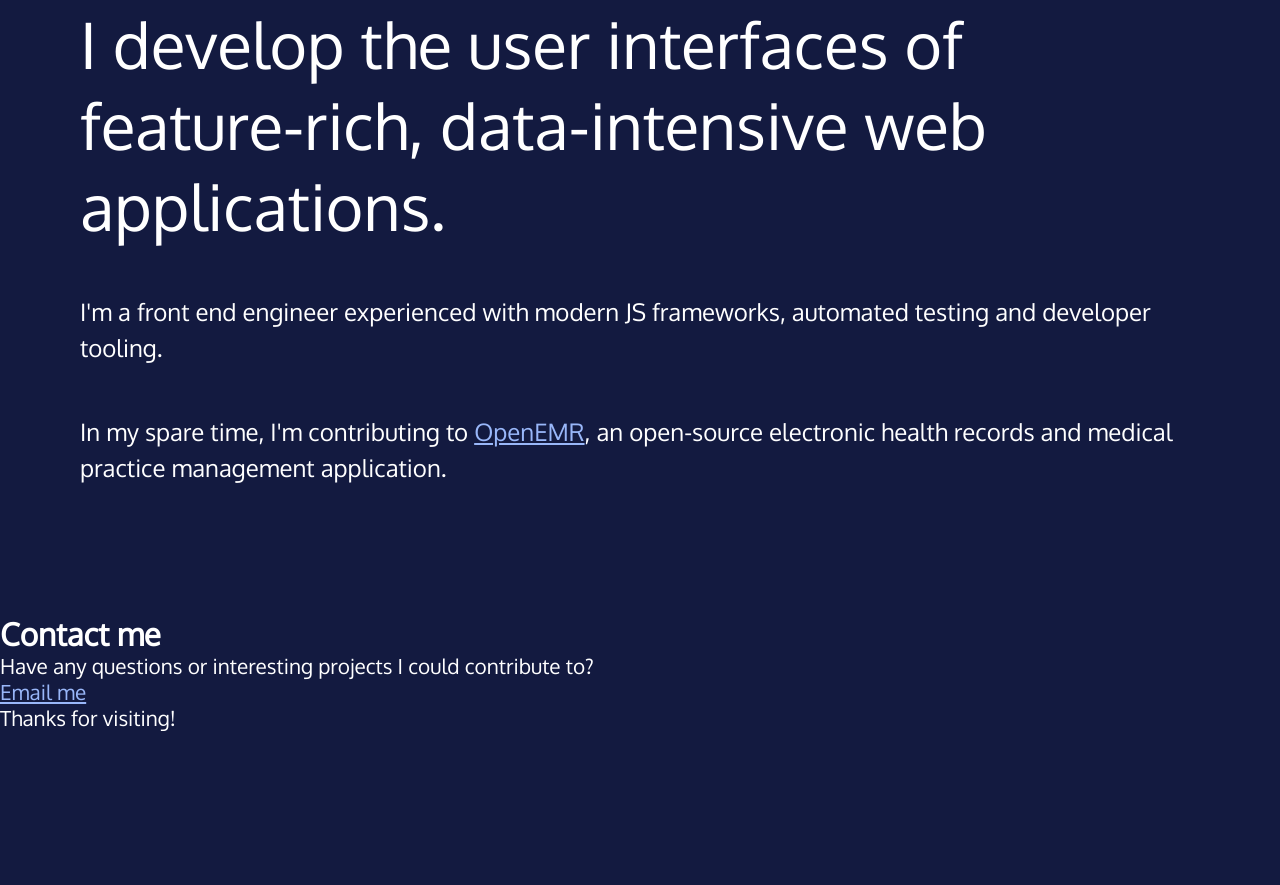
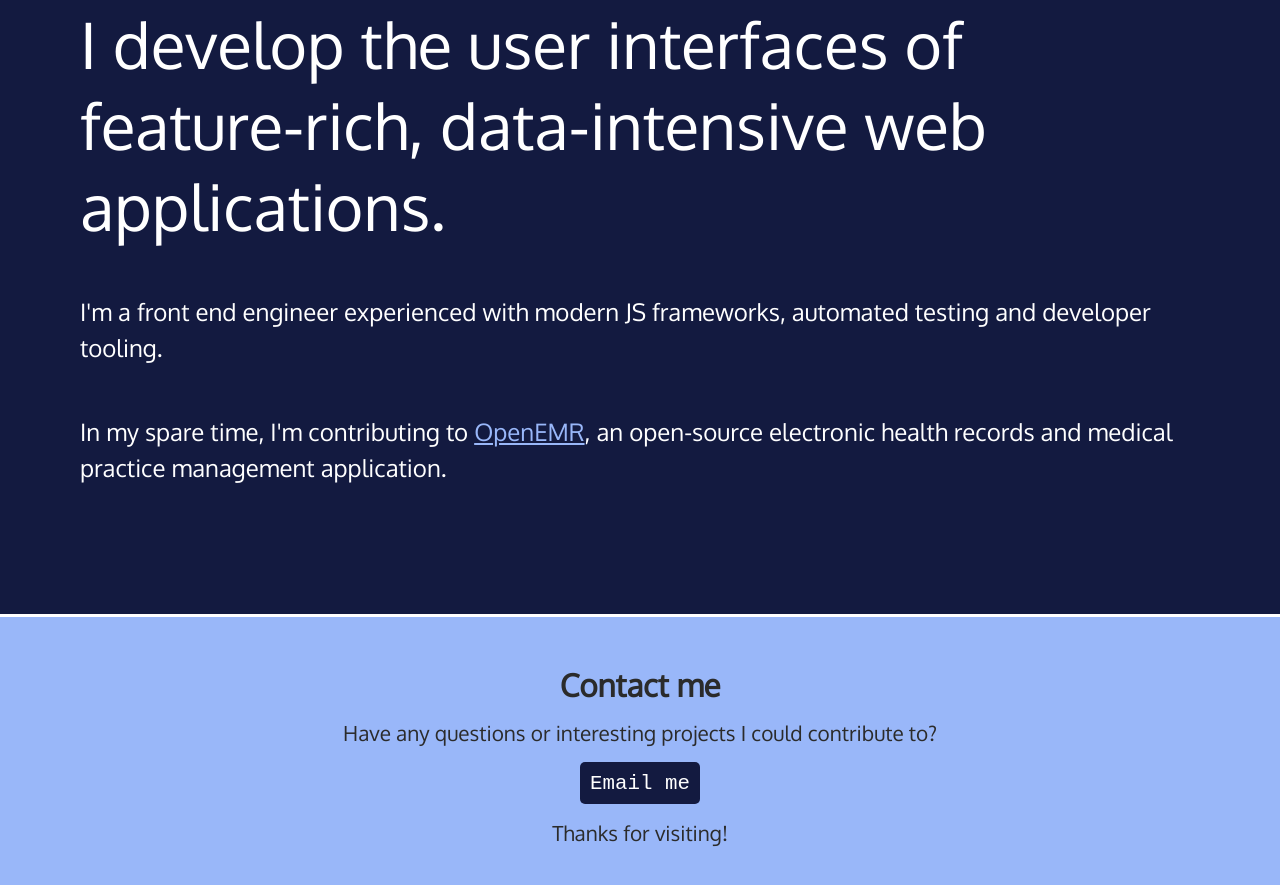
Before and after one commit to raskolnikov-rodion/raskolnikov-rodion.github.io, a website: page index.html in a window 1280 px wide. Shown: the part 257-1142 px from the top of the page. Before the commit the page ends 988 px from the top, so only its background shows below. Drawn offline with Linux system fonts and the light colour scheme; a web font is replaced by a local one.

Commit message:
feat(contact): style contact section

```diff
--- /dev/null
+++ b/styles/_contact.scss
@@ -0,0 +1,22 @@
+.contact {
+  display: flex;
+  flex-direction: column;
+  align-items: center;
+  row-gap: 1rem;
+  padding: 3rem 1rem;
+  color: var(--color-text-on-primary-extra-light);
+  background-color: var(--color-primary-extra-light);
+
+  &__link {
+    padding: 0.6rem;
+    color: var(--color-text-on-primary-extra-dark);
+    font-family: var(--font-family-mono);
+    text-decoration: none;
+    background-color: var(--color-primary-extra-dark);
+    border-radius: 5px;
+
+    &:hover {
+      background-color: var(--color-primary-dark);
+    }
+  }
+}
--- a/styles/main.scss
+++ b/styles/main.scss
@@ -2,3 +2,4 @@
 @import 'colors';
 @import 'typography';
 @import 'intro';
+@import 'contact';
```
Also changed, not shown: dist/styles.css.
